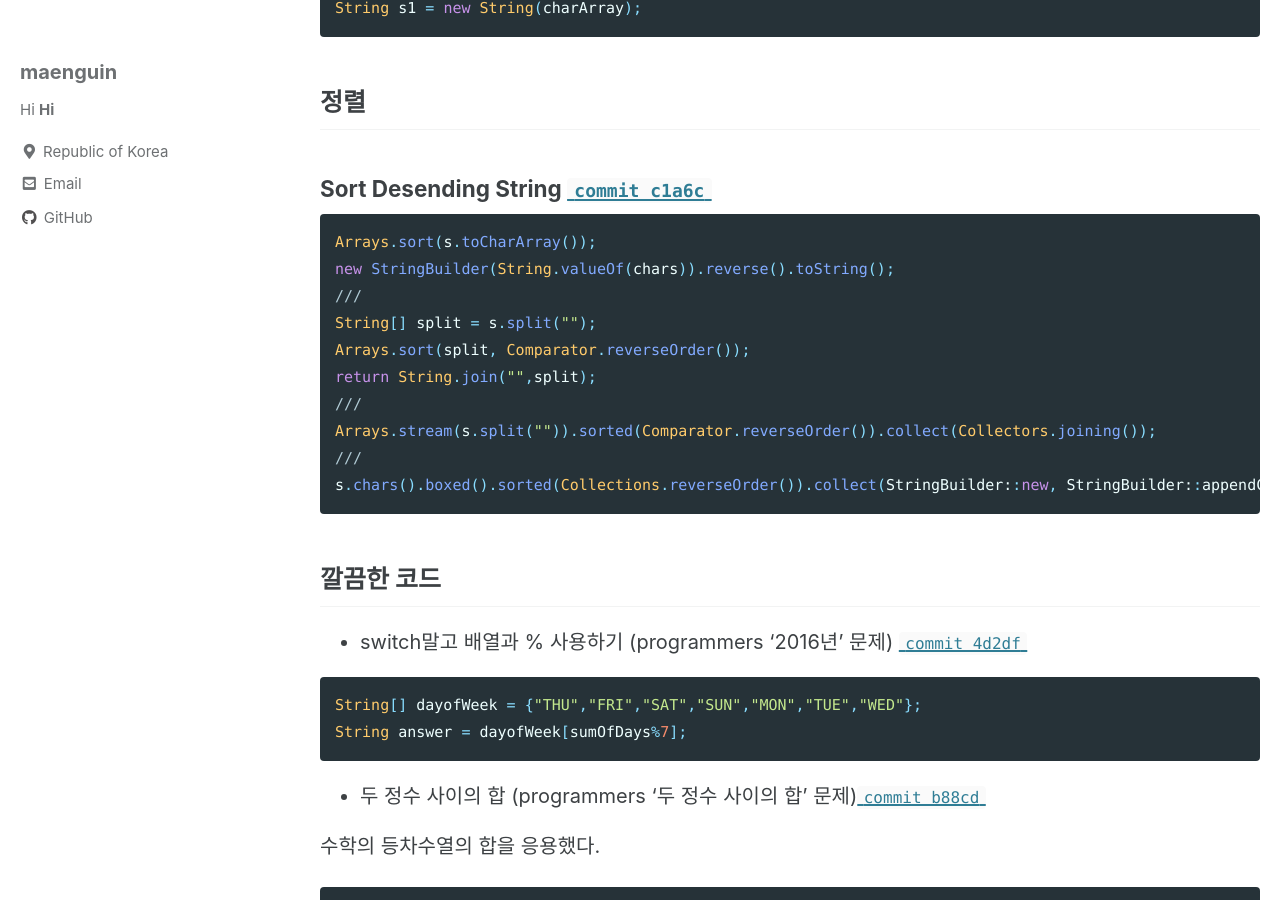
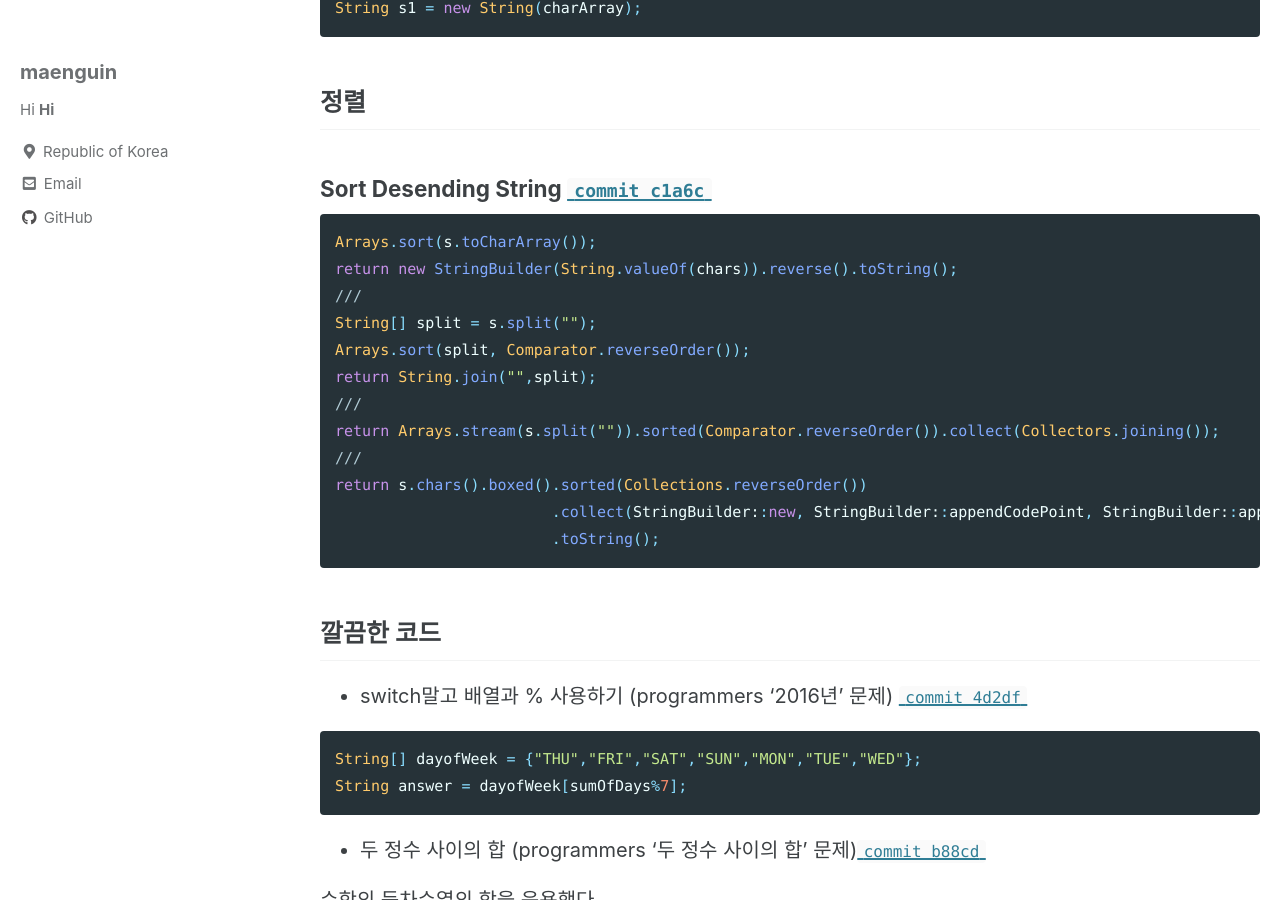
Before and after one commit to maenguin/maenguin.github.io, a Jekyll site: the page built from _posts/2020-12-01-algorithm-study.md, in a window 1280 px wide and 900 px high, scrolled down 1578 px. Built offline with Jekyll 4.4.1, drawn with Linux system fonts in a browser that asks for light colours; cached includes are drawn as plain includes.

Commit message:
Update 2020-12-01-algorithm-study.md

````diff
--- a/_posts/2020-12-01-algorithm-study.md
+++ b/_posts/2020-12-01-algorithm-study.md
@@ -70,15 +70,17 @@ String s1 = new String(charArray);
 ### Sort Desending String [`commit c1a6c`](https://github.com/maenguin/Algorithm/commit/c1a6c022e2537804d97749cb9fe73a095820d644)
 ```java
 Arrays.sort(s.toCharArray());
-new StringBuilder(String.valueOf(chars)).reverse().toString();
+return new StringBuilder(String.valueOf(chars)).reverse().toString();
 ///
 String[] split = s.split("");
 Arrays.sort(split, Comparator.reverseOrder());
 return String.join("",split);
 ///
-Arrays.stream(s.split("")).sorted(Comparator.reverseOrder()).collect(Collectors.joining());
+return Arrays.stream(s.split("")).sorted(Comparator.reverseOrder()).collect(Collectors.joining());
 ///
-s.chars().boxed().sorted(Collections.reverseOrder()).collect(StringBuilder::new, StringBuilder::appendCodePoint, StringBuilder::append).toString();
+return s.chars().boxed().sorted(Collections.reverseOrder())
+                        .collect(StringBuilder::new, StringBuilder::appendCodePoint, StringBuilder::append)
+                        .toString();
 ```
 
 
````
